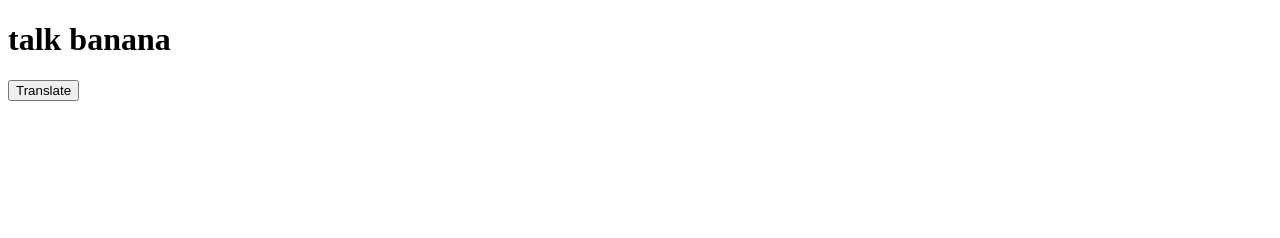
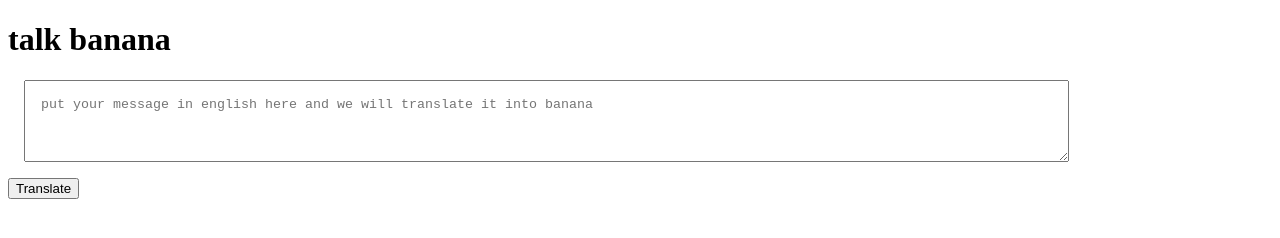
Before and after one commit to poojahb1/banana-speak, a plain HTML site: page index.html in a window 1280 px wide. Drawn offline with Linux system fonts and the light colour scheme.

Commit message:
2 files changed

```diff
--- a/app.js
+++ b/app.js
@@ -6,4 +6,10 @@ var btntranslate = document.querySelector("#btn-translate");
 // console.log(btntranslate);
 btntranslate.addEventListener("click", function clickEventHandler(){
   console.log("clicked");
+  console.log("input", textinput.value);
 })
+
+var textinput = document.querySelector("#text-input");
+console.log(textinput);
+
+// "input[name='translator']"  -->  input element with attribute name='traslator'
--- a/index.html
+++ b/index.html
@@ -4,9 +4,19 @@
   <meta charset="UTF-8">
   <meta name="viewport" content="width=device-width, initial-scale=1.0">
   <title>Banana Speak</title>
+  <style>
+    textarea{
+      width: 80%;
+      height: 6vh;
+      display: block;
+      margin: 1rem;
+      padding: 1rem;
+    }
+  </style>
 </head>
 <body>
   <h1>talk banana</h1>
+  <textarea id="text-input" placeholder="put your message in english here and we will translate it into banana"></textarea>
   <button id="btn-translate">Translate</button>
 
   <script src="app.js" type="text/javascript"></script>
```
